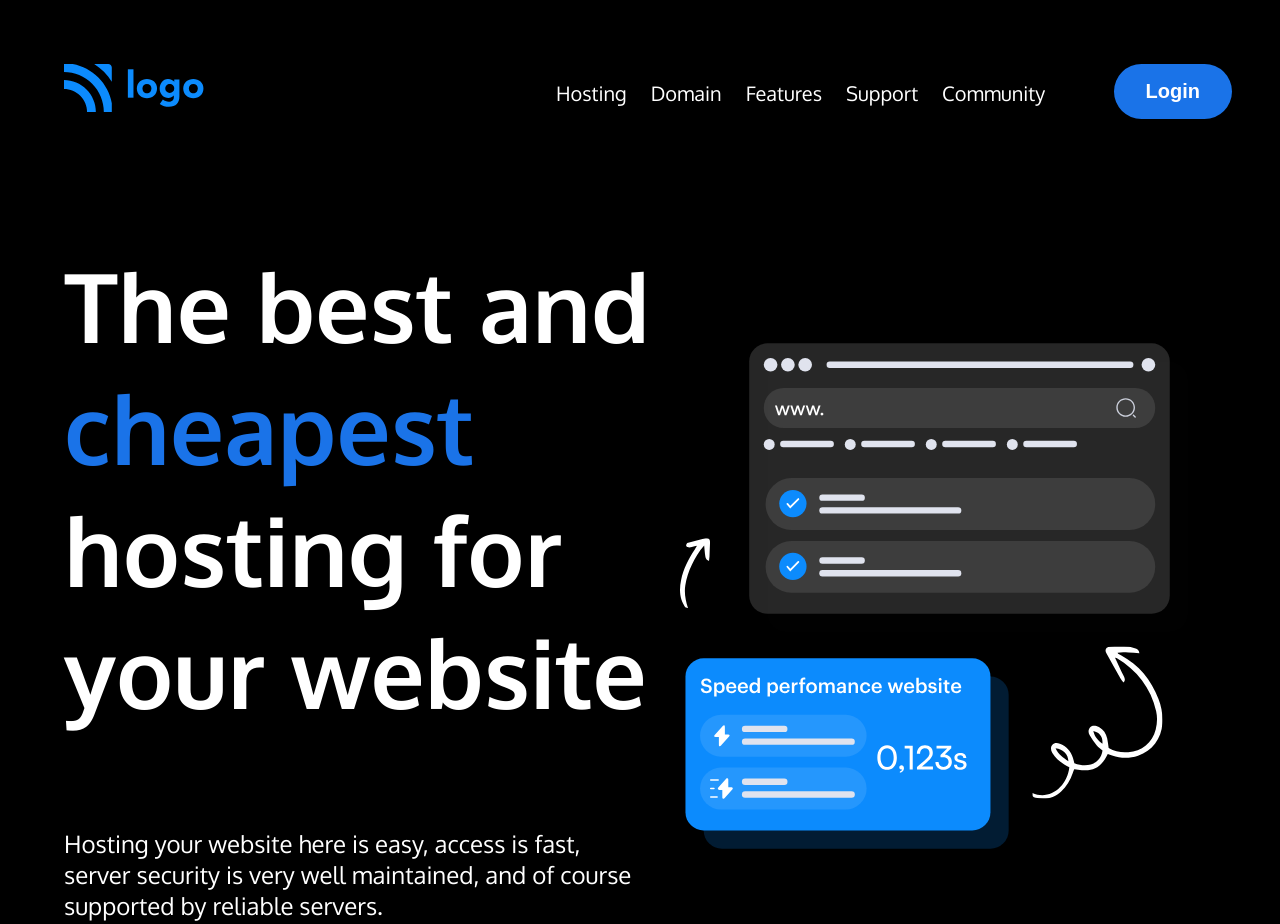
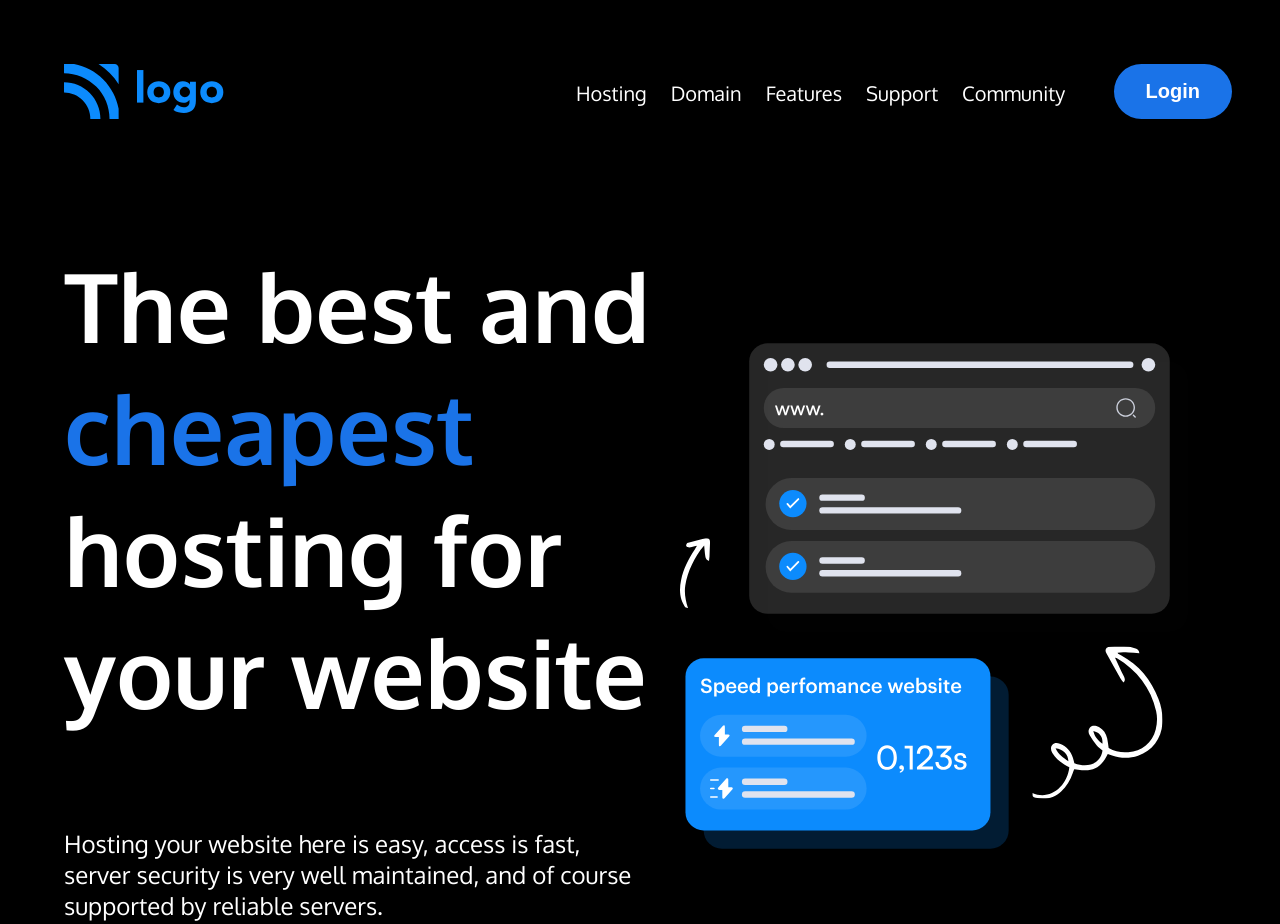
Before and after one commit to sunandasamanta/fsjsproject-five, a plain HTML site: page index.html in a window 1280 px wide. Shown: the top 924 px of the page. Drawn offline with Linux system fonts and the light colour scheme.

Commit message:
Update index.html

```diff
--- a/index.html
+++ b/index.html
@@ -12,7 +12,9 @@
         <section aria-label="navbar">
             <nav class="navbar">
                 <div class="nav-logo">
-                    <img src="./assets/Logo.svg" alt="Logo">
+                    <a href="https://github.com/sunandasamanta/fsjsproject-five">
+                        <img src="./assets/Logo.svg" alt="github-repo" width="160px">
+                    </a>
                 </div>
                 <div class="menu">
                     <ul class="list">
```
